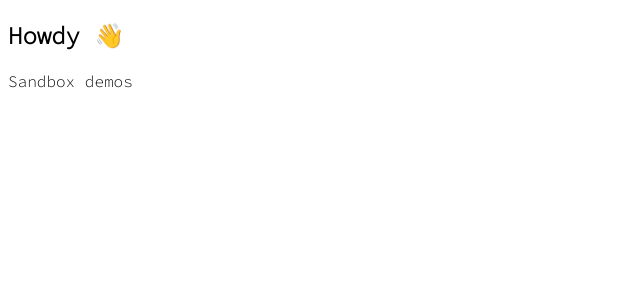
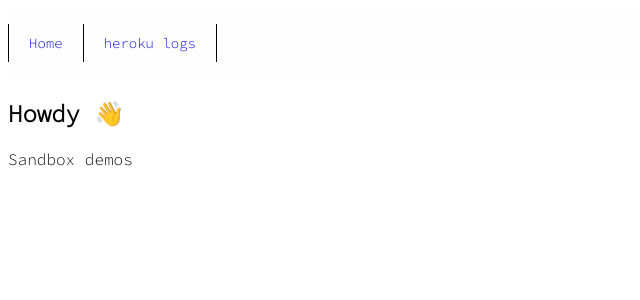
Before and after one commit to jericho1ne/code-sandbox, a Nuxt app: page / in a window 1280 px wide. Shown: the top 300 px of the page, without its empty margins (0-640 px from the left). Built offline with nearby package versions, Linux system fonts and the light colour scheme; what @kong/kongponents would draw is missing.

Commit message:
chore(navbar): separate component

```diff
--- a/app.vue
+++ b/app.vue
@@ -1,15 +1,9 @@
 <template>
-  <!-- <div class="navbar">
-    <ul>
-      <li><RouterLink to="/">Home</RouterLink></li>
-      <li><RouterLink to="/about">about</RouterLink></li>
-      <li><RouterLink to="/heroku-logs">heroku logs</RouterLink></li>
-    </ul>
-  </div> -->
+  <Navigation />
   <!-- Nuxt page content -->
   <RouterView />
 </template>
 
 <script setup lang="ts">
-
+import Navigation from '@/components/Navigation'
 </script>
--- a/assets/styles/main.scss
+++ b/assets/styles/main.scss
@@ -5,9 +5,7 @@ html, body {
   font-weight: 400;
 }
 
-
-.navbar {
-  display: flex;
-  position: relative;
-  border: 3px solid;
+h1 {
+  margin: 4px auto 20px 0;
+  font-size: 18px;
 }
--- /dev/null
+++ b/components/Navigation.vue
@@ -0,0 +1,55 @@
+<template>
+  <div class="navbar">
+    <ul>
+      <li>
+        <RouterLink to="/">Home</RouterLink>
+      </li>
+      <li>
+        <RouterLink to="/heroku-logs">heroku logs</RouterLink>
+      </li>
+      <!-- <li><RouterLink to="/about">about</RouterLink></li> -->
+    </ul>
+  </div>
+</template>
+
+<script setup lang="ts">
+</script>
+
+<style lang="scss" scoped>
+.navbar {
+  display: flex;
+  position: relative;
+  background: #fefefe;
+  width: 100%;
+
+  ul {
+    display: flex;
+    flex-direction: row;
+    justify-content: flex-start;
+    list-style-type: none;
+    padding: 0;
+    width: 100%;
+
+
+    li {
+      padding: 10px 20px;
+      border-left: 1px solid;
+      font-size: 14px;
+      transition: 350ms background-color ease-in;
+
+      &:last-of-type {
+        border-right: 1px solid;
+      }
+
+      a {
+        text-decoration: none;
+      }
+
+      &:hover {
+        background-color: rgba(100, 200, 50, 0.25)
+      }
+    }
+  }
+}
+
+</style>
--- a/nuxt.config.ts
+++ b/nuxt.config.ts
@@ -3,6 +3,7 @@ export default defineNuxtConfig({
   alias: {
     "@types": "./types",
     "@utils": "./utils",
+    "@components": "./components",
   },
   devtools: { enabled: true },
   nitro: {
@@ -12,5 +13,6 @@ export default defineNuxtConfig({
     }
   },
   css: ['~/assets/styles/main.scss'],
-  // plugins: ['~/plugins/']
+  // Plugins root folder is auto-scanned
+  // plugins: ['~/plugins/subdir']
 })
--- a/pages/heroku-logs.vue
+++ b/pages/heroku-logs.vue
@@ -127,51 +127,40 @@ onMounted(() => {
 
 </script>
 
-<style lang="scss">
+<style lang="scss" scoped>
 
 .path-group {
   --kui-font-family-text: 'Source Code Pro', 'Courier New', Courier, monospace;
   margin: 4px 0;
   padding: 12px;
-  background: rgba(100,160,140, 0.25);
+  background: #eee;
   border-radius: 4px;
+
+  &:deep(.collapse-title) {
+    font-size: 14px !important;
+    font-weight: 300 !important;
+    letter-spacing: -0.5px !important;
+  }
 
   .path-row {
     border-radius: 4px;
-    font-size: 14px;
     display: flex;
     justify-content: space-between;
     padding: 6px;
-    background: rgba(0, 0, 0, 0.15);
+    background: #ccc;
 
     .path-row-count { width: 22ch; }
-
-    .path-row-title {
-      max-width: 54ch;
-      overflow: hidden;
-      margin: auto auto auto 0;
-      text-overflow: ellipsis;
-      border: 2px px solid;
-      font-weight: 500;
-      letter-spacing: -0.5px;
-    }
-
-    .path-row-bytes {
-      width: 20ch;
-    }
-
-    .path-row-latency {
-      width: auto;
-    }
+    .path-row-bytes { width: 20ch; }
+    .path-row-latency { width: auto; }
   }
 
   .request-row {
-    background: rgba(255,255,255, 0.5);
+    background: #fff;
     margin-top: 8px;
     padding: 4px 6px;
     border-radius: 4px;
     font-size: 11px;
-    font-weight: 500;
+    font-weight: 300;
 
     .request-status {
       border: 1px solid #333;
```
